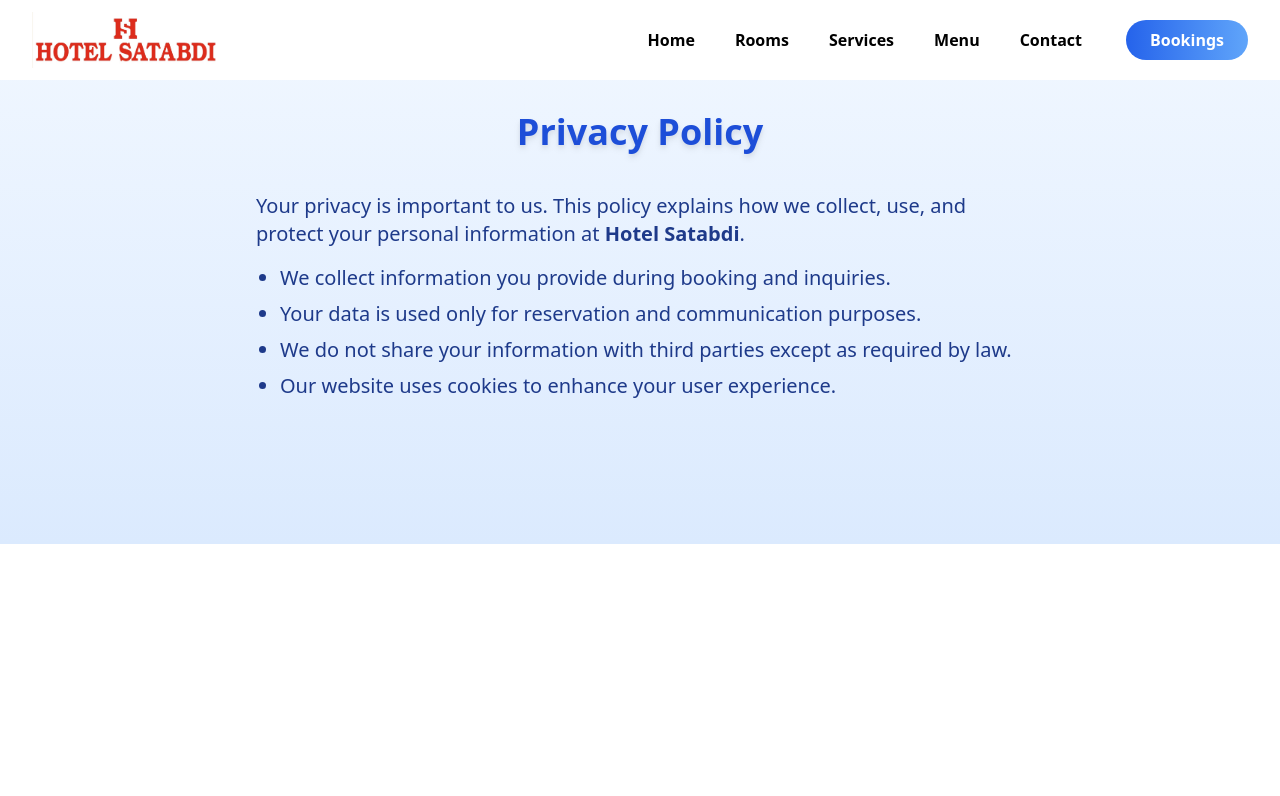
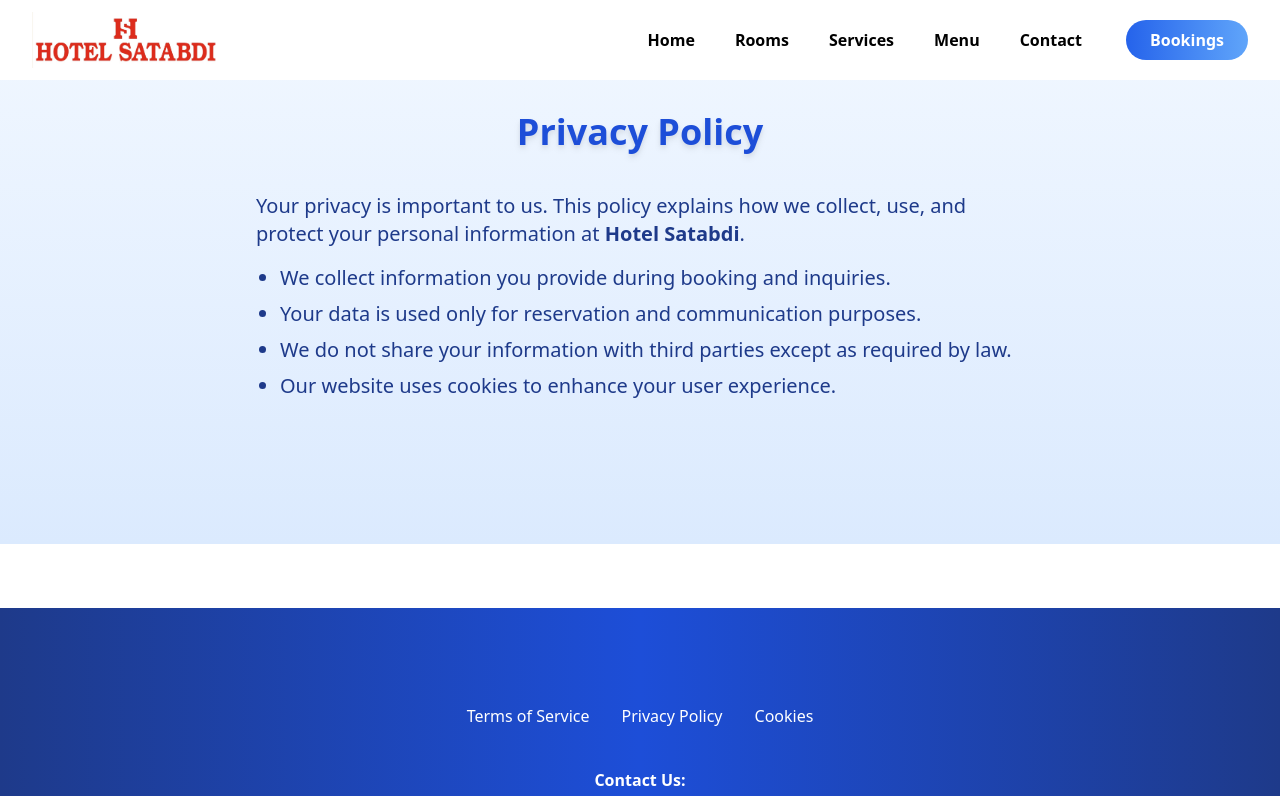
Before and after one commit to retrodserver/Satabdi_Website, a React (Vite) app: page /privacy-policy in a window 1280 px wide. Shown: the top 796 px of the page. Built offline with nearby package versions, Linux system fonts and the light colour scheme.

Commit message:
footer added

```diff
--- a/src/components/PrivacyPolicy.jsx
+++ b/src/components/PrivacyPolicy.jsx
@@ -1,7 +1,9 @@
 import React from "react";
+import Footer from "./Footer";
 
 function PrivacyPolicy() {
   return (
+    <>
       <section className="mt-16 py-12 px-4 sm:px-8 lg:px-32 min-h-[60vh] bg-gradient-to-b from-blue-50 to-blue-100 text-blue-900">
         <h2 className="text-3xl sm:text-4xl font-extrabold mb-10 text-center text-blue-700 drop-shadow-md">
           Privacy Policy
@@ -18,6 +20,8 @@
           </ul>
         </div>
       </section>
+      <Footer />
+    </>
   );
 }
 
--- a/src/components/TermsServices.jsx
+++ b/src/components/TermsServices.jsx
@@ -1,7 +1,9 @@
 import React from "react";
+import Footer from "./Footer";
 
 function TermsServices() {
   return (
+    <>
       <section className="mt-16 py-12 px-4 sm:px-8 lg:px-32 min-h-[60vh] bg-gradient-to-b from-blue-50 to-blue-100 text-blue-900">
         <h2 className="text-3xl sm:text-4xl font-extrabold mb-10 text-center text-blue-700 drop-shadow-md">
           Terms & Services
@@ -18,6 +20,8 @@
           </ul>
         </div>
       </section>
+      <Footer />
+    </>
   );
 }
 
```
Also changed, not shown: src/components/Admin.jsx (added), src/components/BookingHistory.jsx (added), src/components/Login.jsx (added), src/components/Register.jsx (added). Lines whose indentation alone changed are shown as unchanged.
